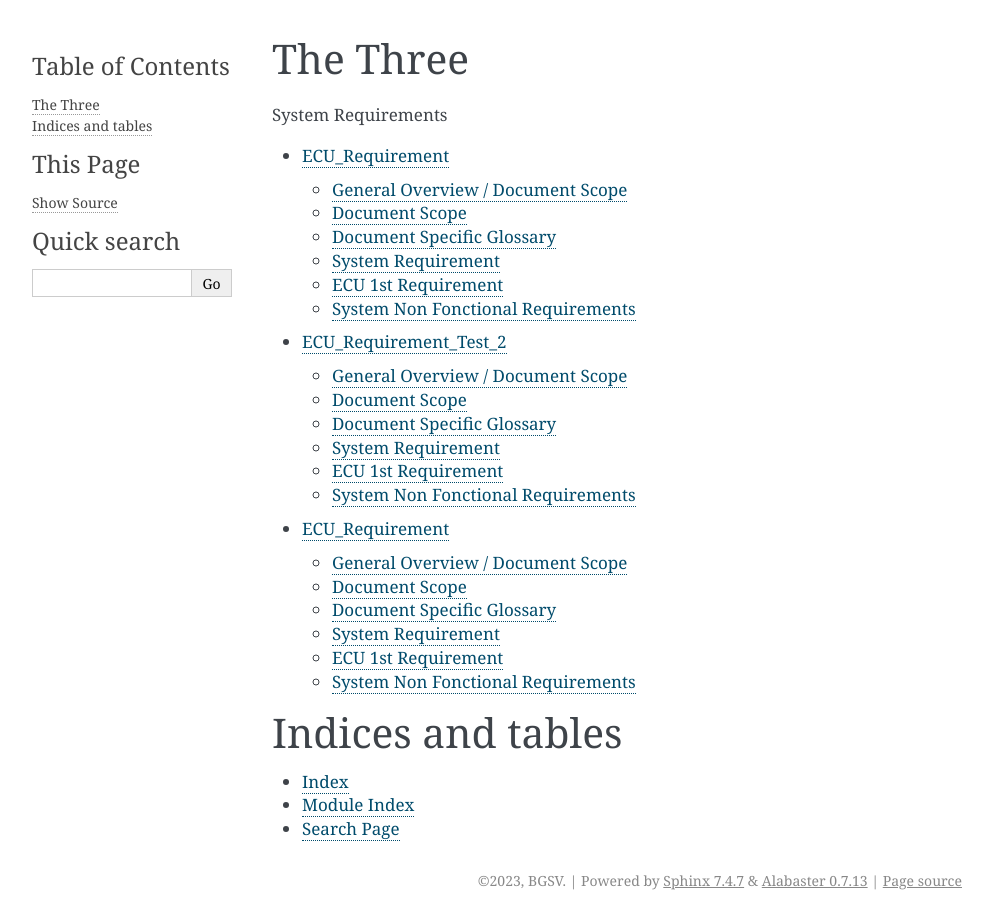
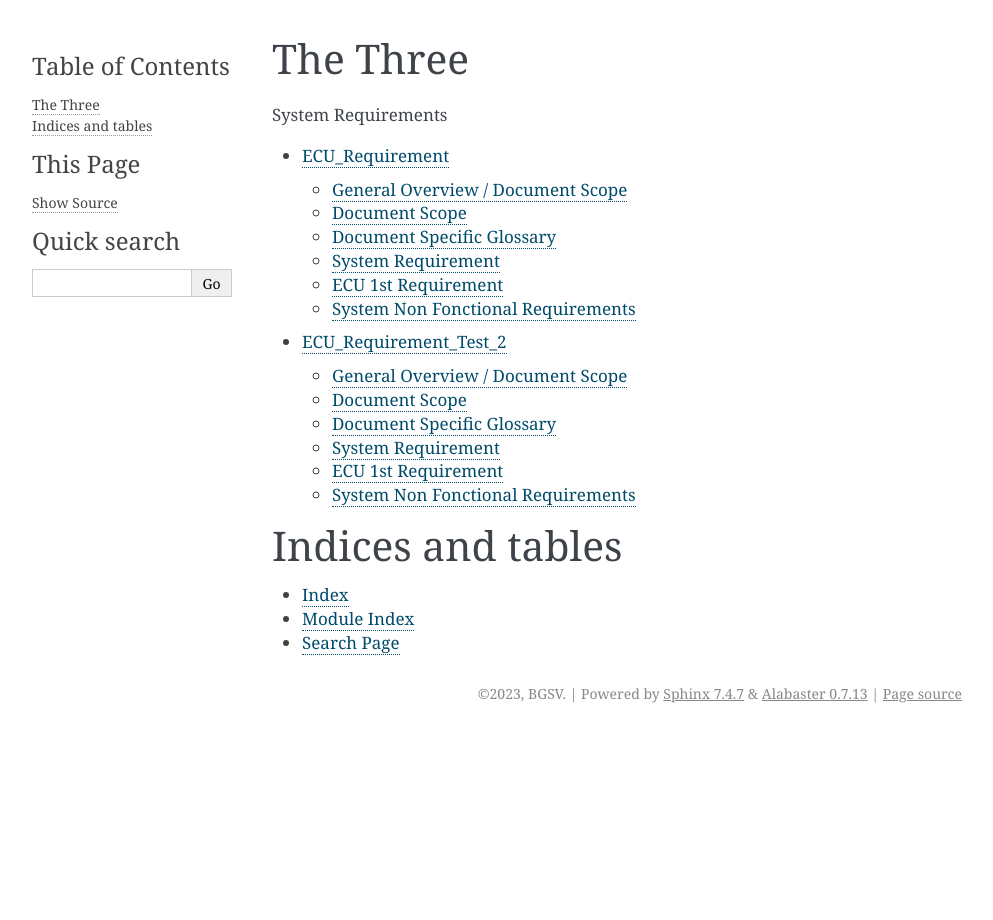
Before and after one commit to R2th/Target_rst_repo, a Sphinx documentation site: the page built from docs/index.rst, in a window 1280 px wide. Shown: the whole page, without its empty margins (148-1141 px from the left). Built offline with Sphinx 7.4.7, drawn with Linux system fonts in a browser that asks for light colours; some of the changed lines change nothing that is shown.

Commit message:
fix duplicate id

```diff
--- a/docs/index.rst
+++ b/docs/index.rst
@@ -12,7 +12,6 @@
 
    /src/ECU_Requirement.rst
    /src/Test_2.rst
-   /src/16.rst
 
 Indices and tables
 ==================
--- a/docs/src/16.rst
+++ /dev/null
@@ -1,102 +0,0 @@
-
-===============
-ECU_Requirement
-===============
-
-General Overview / Document Scope
-*********************************
-
-Document Scope
-**************
-
-.. sw_req:: <put below a first description of the scope for software requirement specification>
-   :id: 629016
-   :artifact_type: None
-
-   | <put below a first description of the scope for ECU requirement
-     specification>
-
-
-Document Specific Glossary
-**************************
-
-.. sw_req:: <put below a definition of first glossary specific terms>
-   :id: 629013
-   :artifact_type: None
-
-   | <put below a definition of first glossary specific terms>
-
-
-System Requirement
-******************
-
-.. sw_req:: <infos relevant for the complete chapter>
-   :id: 629017
-   :artifact_type: None
-
-   | <infos relevant for the complete chapter>
-   | Note to the template:
-   | - the example requirements below are independent of each other and are
-     showing the different possibilities of the requirements structure
-
-
-ECU 1st Requirement
-*******************
-
-.. sw_req:: <description of the requirement in requirements language>
-   :id: 629015
-   :artifact_type:
-   :crq: None
-   :createdOn: 2019-10-08T06:18:45.662Z
-   :safety_level: ASIL A
-   :status: New/Changed
-
-   | <description of the requirement in requirements language>
-
-   | **VEHICLE_SYSTEM_BEHAVIOUR**
-   | <Optional: description of desired vehicle behavior ("development
-     target")>
-   | **CONSTRAINT**
-   | <Optional: constraints on the solution space for the requirement>
-   | **IMPACT**
-   | <Optional: description of possible cross-functional impact of the
-     requirement, or impact on other components>
-   | **INFO**
-   | <Optional: additional informations about the requirement:
-   | - know-how
-   | - background
-   | - HW dependencies related to the system requirement
-   | - internal signals
-   | - etc>
-   | **ASSUMPTION**
-   | <Optional: assumptions on the requirement>
-
-   |
-
-   .. verify:: verify629015
-
-     Test Environment:
-     Test Bench/Lab-car with hardware setup
-
-     Success Criteria: Verify whether the signal value is correct or not
-
-System Non Fonctional Requirements
-**********************************
-
-.. sw_req:: <description of the non functional requirement in requirements language>
-   :id: 629014
-   :artifact_type:
-   :crq: None
-   :createdOn: 2019-10-08T06:18:45.677Z
-   :safety_level: ASIL B
-   :status: New/Changed
-
-   | <description of the non functional requirement in requirements
-     language>
-
-   .. verify:: verify629014
-
-     Non Func Test Environment:
-     Test Bench/Lab-car with hardware setup
-
-     Success Criteria: Verify whether the signal value is correct or not
```
